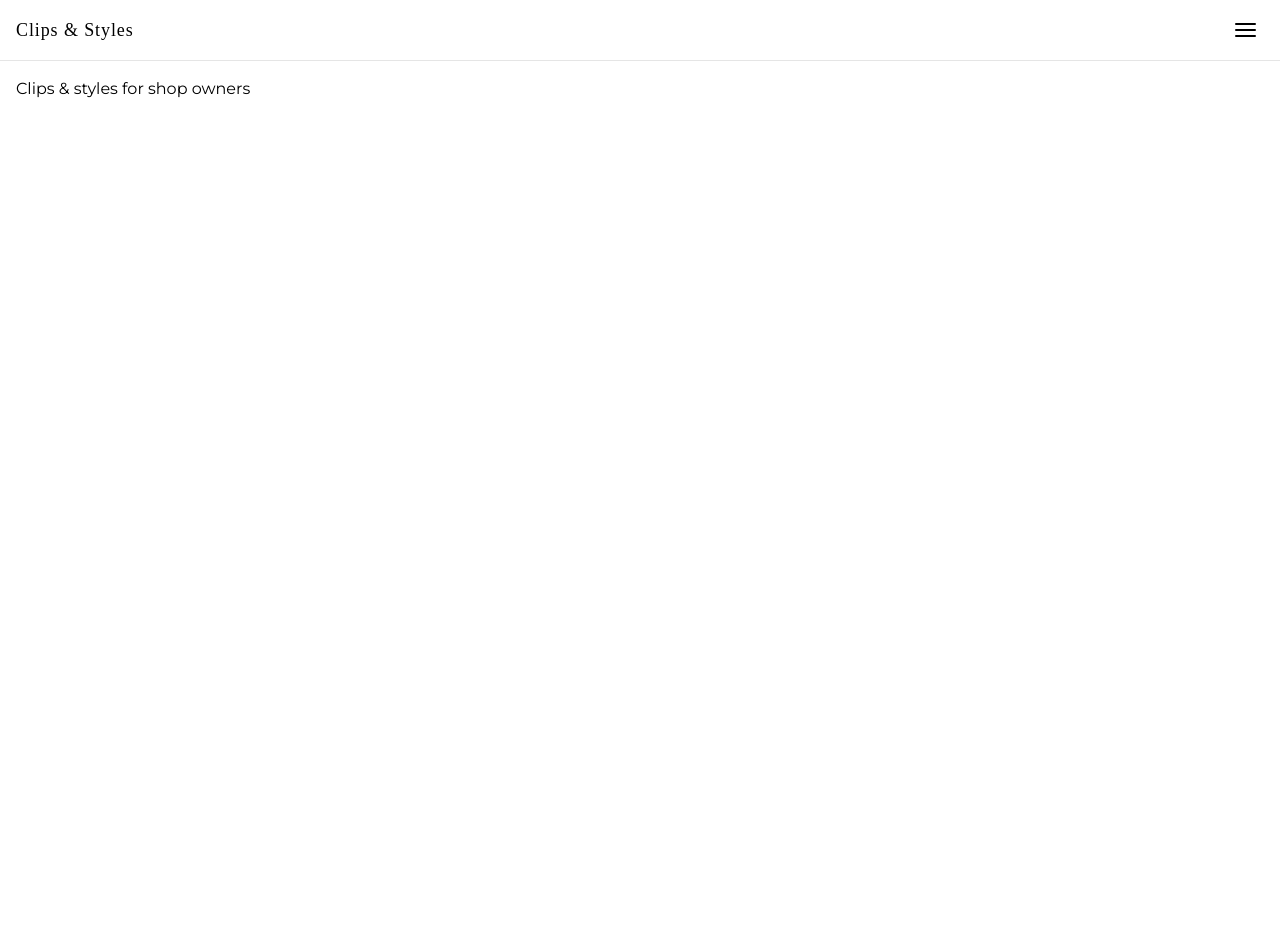
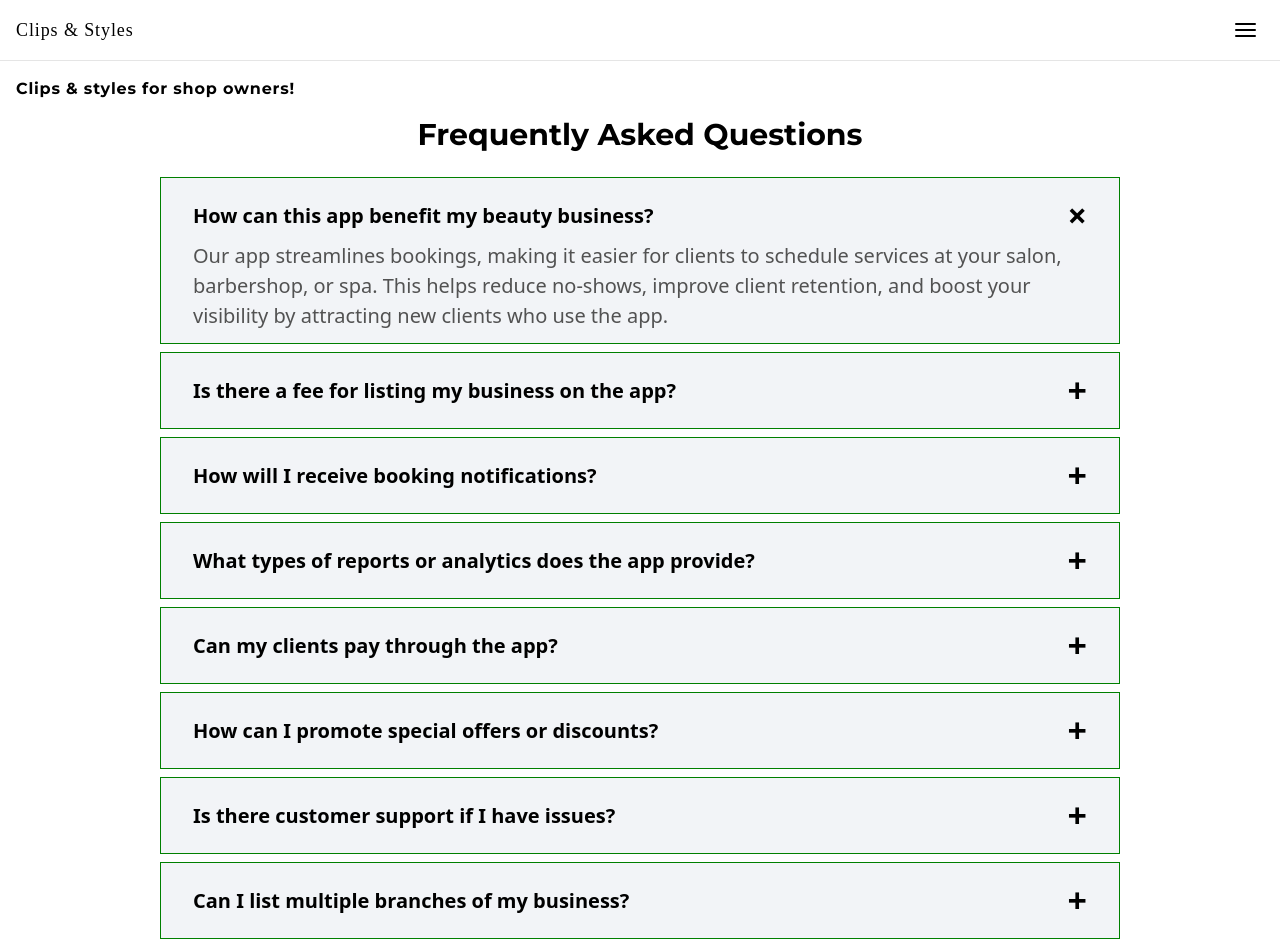
Before and after one commit to Areliano/Clips_and_Styles-website, a React (Vite) app in the folder clips_website/: page /for-shop-owners in a window 1280 px wide. Shown: the top 946 px of the page. Before the commit the page ends 800 px from the top, so only its background shows below. Built offline with nearby package versions, Linux system fonts and the light colour scheme; a web font is replaced by a local one.

Commit message:
Clips & Syles for beauty shop owners page updated

```diff
--- a/clips_website/src/pages/ForCustomers.jsx
+++ b/clips_website/src/pages/ForCustomers.jsx
@@ -2,12 +2,18 @@ export default function ForCustomers() {
   return (
     <div className="about-wrapper">
       <div className="about-main container mx-auto p-4">
-        <h1 className="font-bold text-md tracking-wider">Clips & styles for customers!</h1>
+        <h1 className="font-bold text-md tracking-wider">
+          Clips & styles for customers!
+        </h1>
       </div>
       <div className="accordion flex flex-col justify-center items-center">
         <h1 className="text-3xl font-bold mb-6">Frequently Asked Questions</h1>
         <div className="items w-[75%]">
-          <details className="accordion-item px-8 py-3 bg-[#f2f4f7]">
+          <details
+            className="accordion-item px-8 py-3 bg-[#f2f4f7]"
+            name="faq"
+            open
+          >
             <summary className="text-[20px] font-semibold font-sans flex justify-between items-center">
               <span>How do I book a service on the app</span>
             </summary>
@@ -19,7 +25,7 @@ export default function ForCustomers() {
               reminder before your appointment.
             </p>
           </details>
-          <details className="accordion-item px-8 py-3 bg-[#f2f4f7]">
+          <details className="accordion-item px-8 py-3 bg-[#f2f4f7]" name="faq">
             <summary className="text-[20px] font-semibold font-sans flex justify-between items-center">
               <span>Do I need to make a payment in advance</span>
             </summary>
@@ -30,7 +36,7 @@ export default function ForCustomers() {
               barbershop, or spa after your service.
             </p>
           </details>
-          <details className="accordion-item px-8 py-3 bg-[#f2f4f7]">
+          <details className="accordion-item px-8 py-3 bg-[#f2f4f7]" name="faq">
             <summary className="text-[20px] font-semibold font-sans flex justify-between items-center">
               <span> How do I know my booking is confirmed</span>
             </summary>
@@ -41,7 +47,7 @@ export default function ForCustomers() {
               Bookings" section.
             </p>
           </details>
-          <details className="accordion-item px-8 py-3 bg-[#f2f4f7]">
+          <details className="accordion-item px-8 py-3 bg-[#f2f4f7]" name="faq">
             <summary className="text-[20px] font-semibold font-sans flex justify-between items-center">
               <span>What services are available in the app?</span>
             </summary>
@@ -52,7 +58,7 @@ export default function ForCustomers() {
               available salons, spas, or barbershops.
             </p>
           </details>
-          <details className="accordion-item px-8 py-3 bg-[#f2f4f7]">
+          <details className="accordion-item px-8 py-3 bg-[#f2f4f7]" name="faq">
             <summary className="text-[20px] font-semibold font-sans flex justify-between items-center">
               <span>Can I choose a specific stylist or therapist?</span>
             </summary>
@@ -63,7 +69,7 @@ export default function ForCustomers() {
               your selected location.
             </p>
           </details>
-          <details className="accordion-item px-8 py-3 bg-[#f2f4f7]">
+          <details className="accordion-item px-8 py-3 bg-[#f2f4f7]" name="faq">
             <summary className="text-[20px] font-semibold font-sans flex justify-between items-center">
               <span>Is the app available in my area?</span>
             </summary>
@@ -74,17 +80,17 @@ export default function ForCustomers() {
               barbershops that accept bookings.
             </p>
           </details>
-          <details className="accordion-item px-8 py-3 bg-[#f2f4f7]">
+          <details className="accordion-item px-8 py-3 bg-[#f2f4f7]" name="faq">
             <summary className="text-[20px] font-semibold font-sans flex justify-between items-center">
               <span>Can I leave a review for a service provider?</span>
             </summary>
             <p className="text-[20px] font-medium font-sans text-neutral-700">
-              Absolutely! After your appointment, you’ll have the option to
-              leave a review on the provider’s profile to share your experience
+              Absolutely! After your appointment, you'll have the option to
+              leave a review on the provider's profile to share your experience
               with others.
             </p>
           </details>
-          <details className="accordion-item px-8 py-3 bg-[#f2f4f7]">
+          <details className="accordion-item px-8 py-3 bg-[#f2f4f7]" name="faq">
             <summary className="text-[20px] font-semibold font-sans flex justify-between items-center">
               <span>Are there any loyalty or referral programs?</span>
             </summary>
@@ -94,7 +100,7 @@ export default function ForCustomers() {
               you both receive a discount on your next booking.
             </p>
           </details>
-          <details className="accordion-item px-8 py-3 bg-[#f2f4f7]">
+          <details className="accordion-item px-8 py-3 bg-[#f2f4f7]" name="faq">
             <summary className="text-[20px] font-semibold font-sans flex justify-between items-center">
               <span>Is my personal information secure?</span>
             </summary>
--- a/clips_website/src/pages/ForShopOwners.jsx
+++ b/clips_website/src/pages/ForShopOwners.jsx
@@ -2,7 +2,112 @@ export default function ForShopOwners() {
   return (
     <div className="about-wrapper">
       <div className="about-main container mx-auto p-4">
-        Clips & styles for shop owners
+        <h1 className="font-bold text-md tracking-wider">
+          Clips & styles for shop owners!
+        </h1>
+      </div>
+      <div className="accordion flex flex-col justify-center items-center">
+        <h1 className="text-3xl font-bold mb-6">Frequently Asked Questions</h1>
+        <div className="items w-[75%]">
+          <details
+            className="accordion-item px-8 py-3 bg-[#f2f4f7]"
+            name="faq"
+            open
+          >
+            <summary className="text-[20px] font-semibold font-sans flex justify-between items-center">
+              <span>How can this app benefit my beauty business?</span>
+            </summary>
+            <p className="text-[20px] font-medium font-sans text-neutral-600">
+              Our app streamlines bookings, making it easier for clients to
+              schedule services at your salon, barbershop, or spa. This helps
+              reduce no-shows, improve client retention, and boost your
+              visibility by attracting new clients who use the app.
+            </p>
+          </details>
+          <details className="accordion-item px-8 py-3 bg-[#f2f4f7]" name="faq">
+            <summary className="text-[20px] font-semibold font-sans flex justify-between items-center">
+              <span>Is there a fee for listing my business on the app?</span>
+            </summary>
+            <p className="text-[20px] font-medium font-sans text-neutral-700">
+              Yes, we offer different pricing plans depending on your business
+              needs. We also offer a free trial period so you can explore all
+              the app's features and see the value it brings to your business.
+            </p>
+          </details>
+          <details className="accordion-item px-8 py-3 bg-[#f2f4f7]" name="faq">
+            <summary className="text-[20px] font-semibold font-sans flex justify-between items-center">
+              <span>How will I receive booking notifications?</span>
+            </summary>
+            <p className="text-[20px] font-medium font-sans text-neutral-700">
+              You'll receive booking notifications directly within the app. We
+              can also enable email or SMS notifications, so you and your staff
+              are instantly alerted whenever a new booking is made.
+            </p>
+          </details>
+          <details className="accordion-item px-8 py-3 bg-[#f2f4f7]" name="faq">
+            <summary className="text-[20px] font-semibold font-sans flex justify-between items-center">
+              <span>
+                What types of reports or analytics does the app provide?
+              </span>
+            </summary>
+            <p className="text-[20px] font-medium font-sans text-neutral-700">
+              The app offers detailed reports, including metrics on bookings,
+              cancellations, peak booking times, and customer demographics.
+              These insights help you understand your clientele and optimize
+              your offerings accordingly.
+            </p>
+          </details>
+          <details className="accordion-item px-8 py-3 bg-[#f2f4f7]" name="faq">
+            <summary className="text-[20px] font-semibold font-sans flex justify-between items-center">
+              <span>Can my clients pay through the app?</span>
+            </summary>
+            <p className="text-[20px] font-medium font-sans text-neutral-700">
+              Yes, clients can choose to pay securely through the app at the
+              time of booking. We support multiple payment options, making it
+              convenient for clients while ensuring timely payments for you.
+            </p>
+          </details>
+          <details className="accordion-item px-8 py-3 bg-[#f2f4f7]" name="faq">
+            <summary className="text-[20px] font-semibold font-sans flex justify-between items-center">
+              <span>How can I promote special offers or discounts?</span>
+            </summary>
+            <p className="text-[20px] font-medium font-sans text-neutral-700">
+              You can easily create and showcase special offers or discounts
+              through the app. Clients will see these offers when browsing your
+              services, helping you attract more bookings during promotions.
+            </p>
+          </details>
+          <details className="accordion-item px-8 py-3 bg-[#f2f4f7]" name="faq">
+            <summary className="text-[20px] font-semibold font-sans flex justify-between items-center">
+              <span>Is there customer support if I have issues?</span>
+            </summary>
+            <p className="text-[20px] font-medium font-sans text-neutral-700">
+              Absolutely. Our customer support team is here to help with any
+              questions or issues. You can contact us via chat, email, or phone
+              for assistance.
+            </p>
+          </details>
+          <details className="accordion-item px-8 py-3 bg-[#f2f4f7]" name="faq">
+            <summary className="text-[20px] font-semibold font-sans flex justify-between items-center">
+              <span>Can I list multiple branches of my business?</span>
+            </summary>
+            <p className="text-[20px] font-medium font-sans text-neutral-700">
+              Yes, our app allows for multi-location support. Each branch can
+              have its own profile, schedule, and service list, so clients can
+              book at the location most convenient for them.
+            </p>
+          </details>
+          <details className="accordion-item px-8 py-3 bg-[#f2f4f7]" name="faq">
+            <summary className="text-[20px] font-semibold font-sans flex justify-between items-center">
+              <span>Is my business's data secure on the app?</span>
+            </summary>
+            <p className="text-[20px] font-medium font-sans text-neutral-700">
+              Yes, we prioritize data security. All information is encrypted and
+              securely stored, ensuring that both your business and your
+              clients' information are protected at all times.
+            </p>
+          </details>
+        </div>
       </div>
     </div>
   );
```
